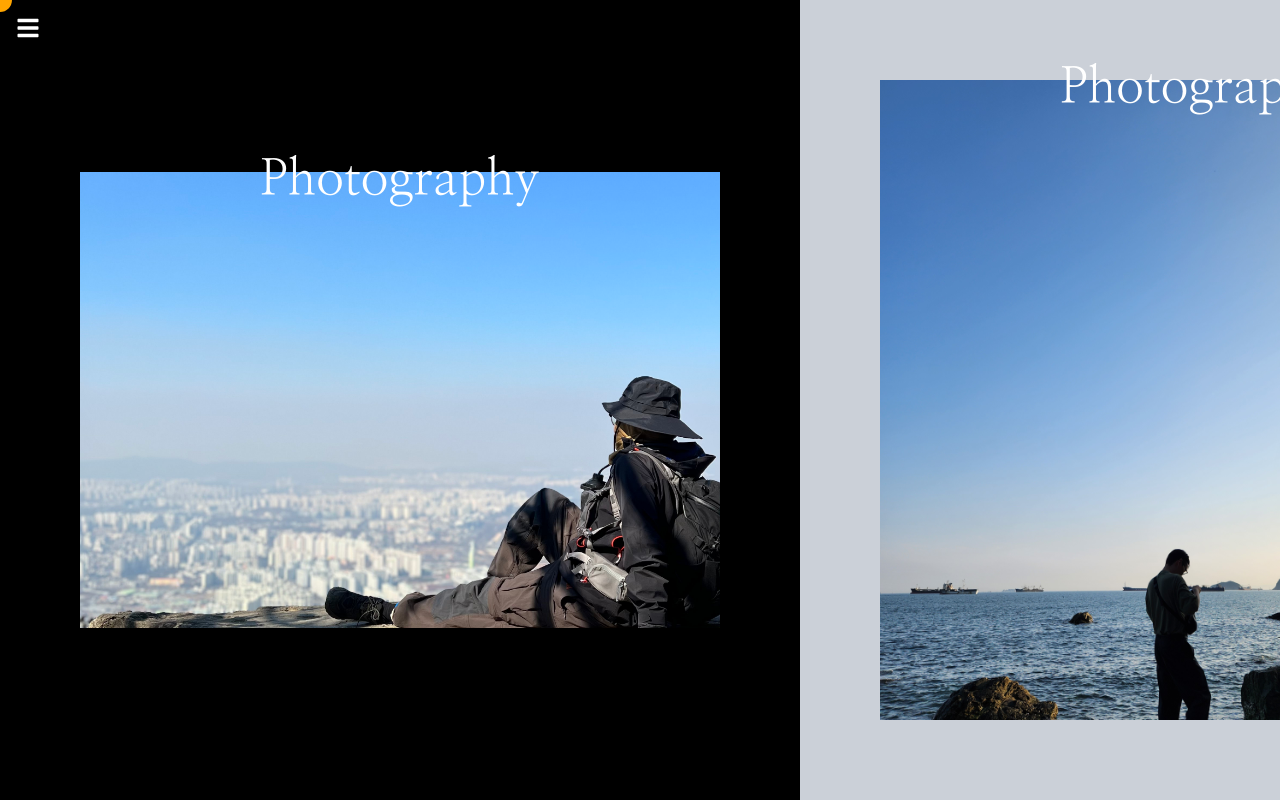
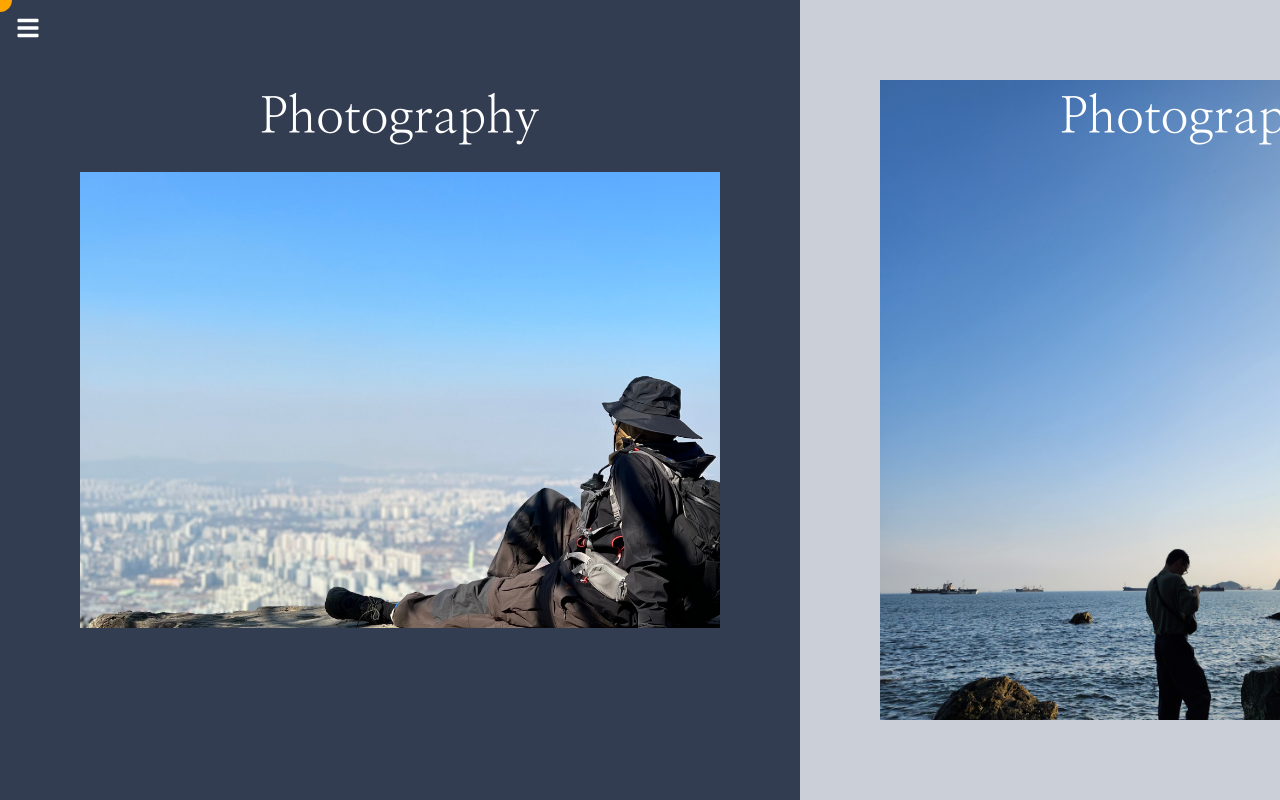
Before and after one commit to SeanKim05/Persona, a React (Vite) app: page /me in a window 1280 px wide. Built offline with nearby package versions, Linux system fonts and the light colour scheme.

Commit message:
feat: 색상추가 및 이미지 이펙트

```diff
--- a/src/App.css
+++ b/src/App.css
@@ -54,3 +54,43 @@
 body {
   cursor: none;
 }
+
+/* styles.css */
+.flip-card {
+  perspective: 1000px;
+}
+
+.flip-card-inner {
+  position: relative;
+  width: 100%;
+  height: 100%;
+  transition: transform 0.6s;
+  transform-style: preserve-3d;
+}
+
+.flip-card.flipped .flip-card-inner {
+  transform: rotateY(180deg);
+}
+
+.flip-card-front,
+.flip-card-back {
+  position: absolute;
+  width: 100%;
+  height: 100%;
+  backface-visibility: hidden;
+}
+
+.flip-card-front {
+  z-index: 2;
+  transform: rotateY(0deg);
+}
+
+.flip-card-back {
+  transform: rotateY(180deg);
+  display: flex;
+  justify-content: center;
+  align-items: center;
+  color: white;
+  font-size: 2em;
+  padding: 20px;
+}
--- a/src/pages/Me.tsx
+++ b/src/pages/Me.tsx
@@ -1,7 +1,8 @@
-import { useRef } from "react";
+import { useRef, useState } from "react";
 
 const Me = () => {
   const scrollContainerRef = useRef<HTMLDivElement>(null);
+  const [flippedIndices, setFlippedIndices] = useState<number[]>([]);
 
   const onWheel = (e: React.WheelEvent<HTMLDivElement>) => {
     if (scrollContainerRef.current) {
@@ -9,23 +10,34 @@ const Me = () => {
     }
   };
 
+  const toggleFlip = (index: number) => {
+    setFlippedIndices((prevFlippedIndices) =>
+      prevFlippedIndices.includes(index)
+        ? prevFlippedIndices.filter((i) => i !== index)
+        : [...prevFlippedIndices, index]
+    );
+  };
+
   const items = [
     {
-      className: "bg-black",
+      className: "bg-[#333D51]",
       imageSrc: new URL(`../assets/img/me/me0.jpg`, import.meta.url).href,
-      // text: "와 내용을 적어야 하는데 디자인이 정말 없어 보인다 와 내용을 적어야 하는데<br />와 내용을 적어야 하는데 디자인이 정말 없어 보인다 와 내용을 적어야 하는데",
+      text: "abc",
     },
     {
       className: "bg-[#CBD0D8]",
       imageSrc: new URL(`../assets/img/me/me1.jpg`, import.meta.url).href,
+      text: "abc",
     },
     {
       className: "bg-[#F4F4EA] text-black",
       imageSrc: new URL(`../assets/img/me/me2.jpg`, import.meta.url).href,
+      text: "abc",
     },
     {
       className: "bg-[#D3AC2B] text-black",
       imageSrc: new URL(`../assets/img/me/me3.jpg`, import.meta.url).href,
+      text: "abc",
     },
   ];
 
@@ -38,19 +50,25 @@ const Me = () => {
       {items.map((item, index) => (
         <div
           key={index}
-          className={`flex min-w-[800px] h-full ${item.className} justify-center items-center`}
+          onClick={() => toggleFlip(index)}
+          className={`flex min-w-[800px] h-full justify-center items-center flip-card ${
+            item.className
+          } ${flippedIndices.includes(index) ? "flipped" : ""}`}
         >
-          <div className="relative">
+          <div className="flip-card-inner">
+            <div className="flip-card-front flexRowCenter">
               <img
-              className="flexRowCenter max-h-screen px-[10%]"
+                className=" flexRowCenter max-h-[90%] px-[10%]"
                 src={item.imageSrc}
               />
               <h2
                 style={{ fontFamily: "mj" }}
-              className="absolute top-[-30px] flex justify-center w-full text-[50px]"
+                className="absolute top-[10%] flex justify-center w-full text-[50px]"
               >
                 Photography
               </h2>
+            </div>
+            <div className={`flip-card-back bg-black`}>{item.text}</div>
           </div>
         </div>
       ))}
```
Lines whose indentation alone changed are shown as unchanged.
